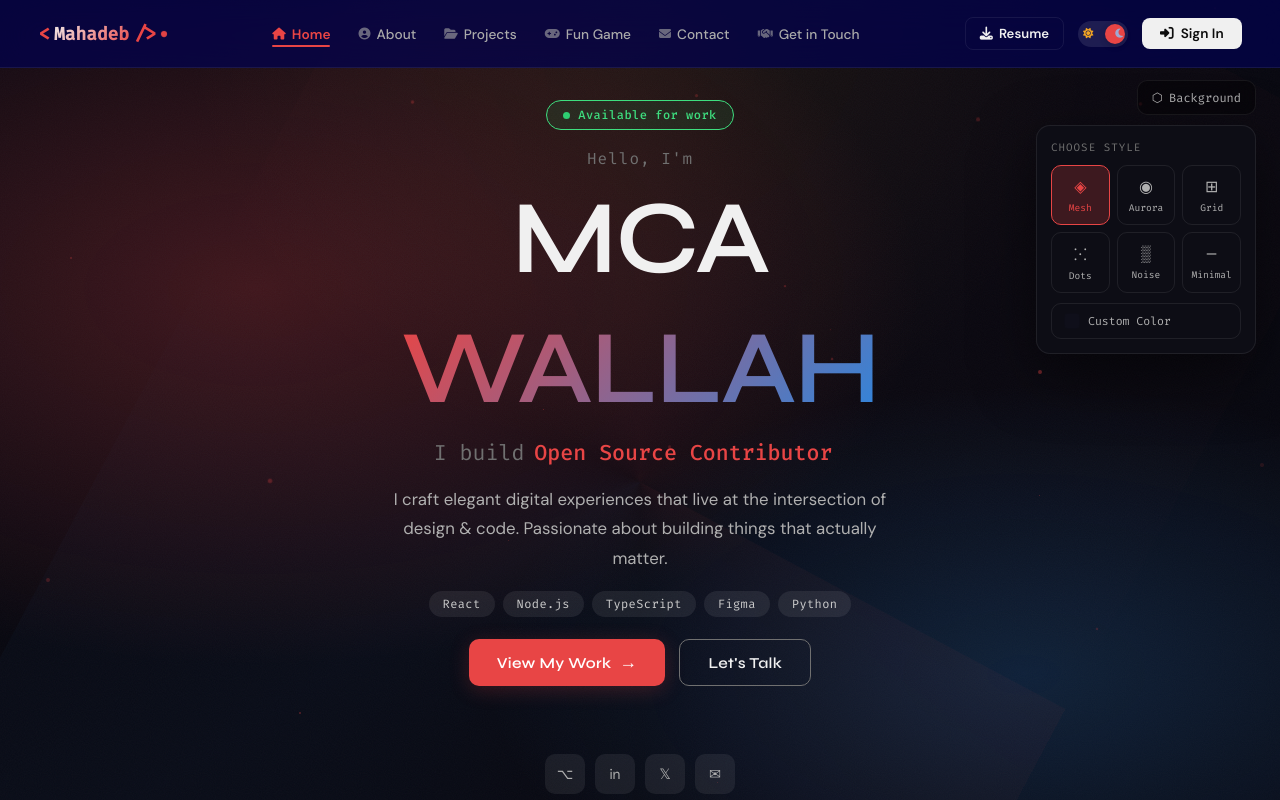
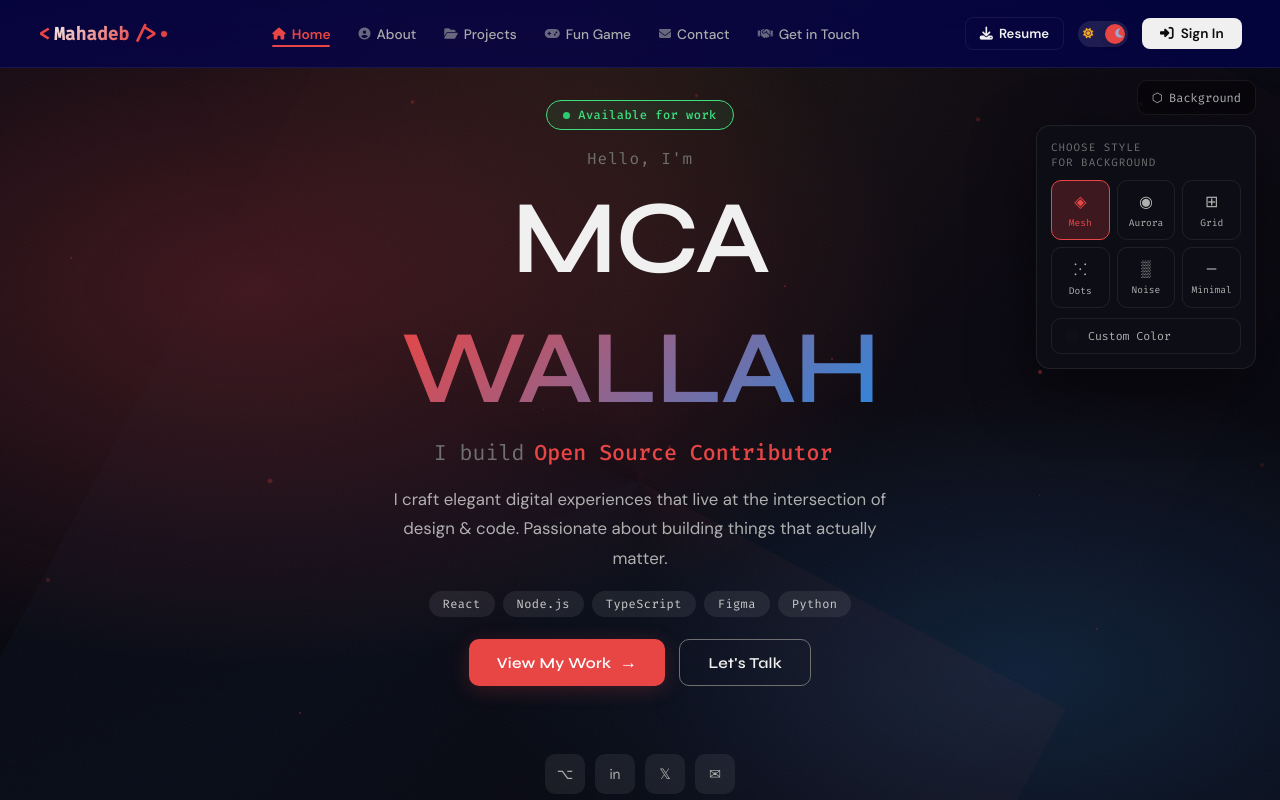
Before and after one commit to Mahadebmaity/MCAWALLAH, a React (Vite) app: page / in a window 1280 px wide. Both pictures are taken after a click on the button "Change background". Shown: the top 800 px of the page. Built offline with nearby package versions, Linux system fonts and the light colour scheme.

Commit message:
add background color text

```diff
--- a/src/components/Header/Header.jsx
+++ b/src/components/Header/Header.jsx
@@ -145,7 +145,7 @@ export default function Header() {
 
                 {pickerOpen && (
                     <div className="header__bg-panel">
-                        <p className="header__bg-panel-title">Choose Style</p>
+                        <p className="header__bg-panel-title">Choose Style <br/>For Background</p>
                         <div className="header__bg-grid">
                             {BG_PRESETS.map((p) => (
                                 <button
```
